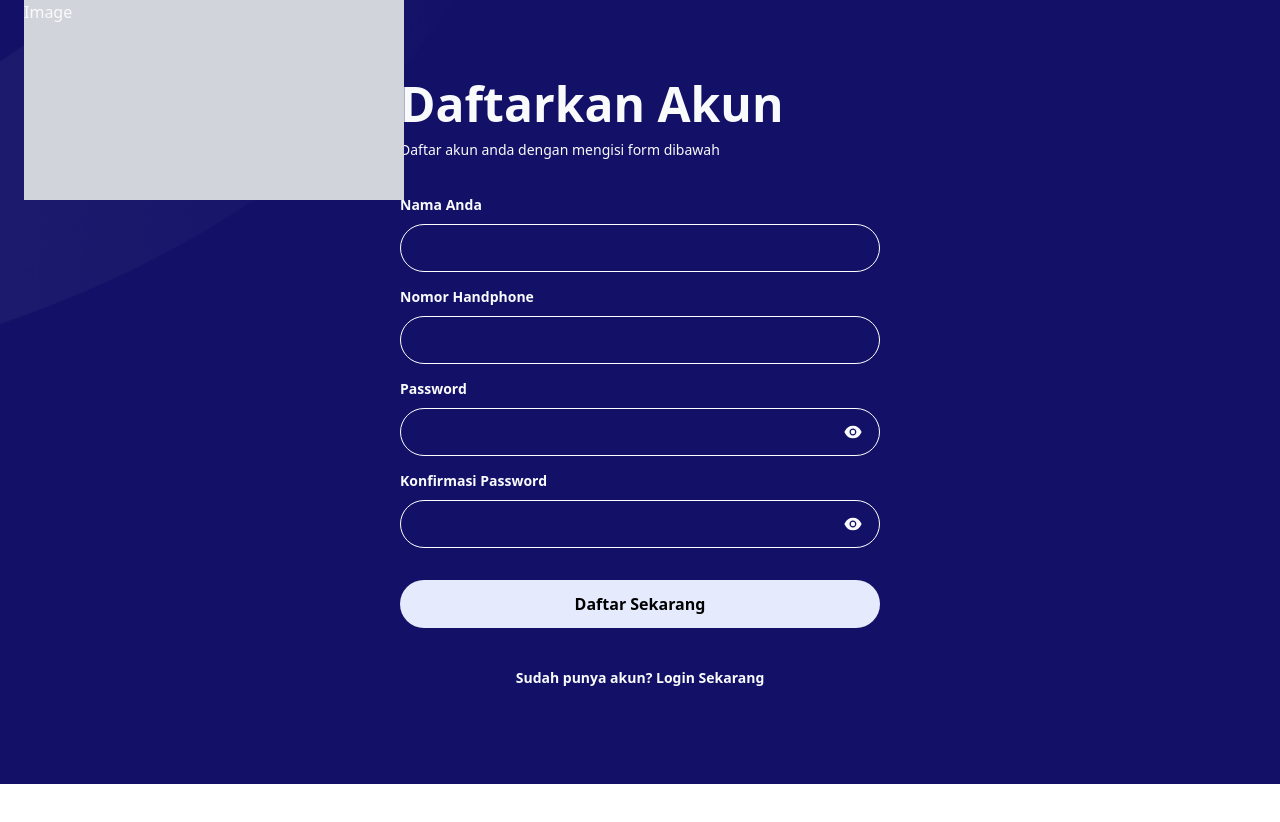
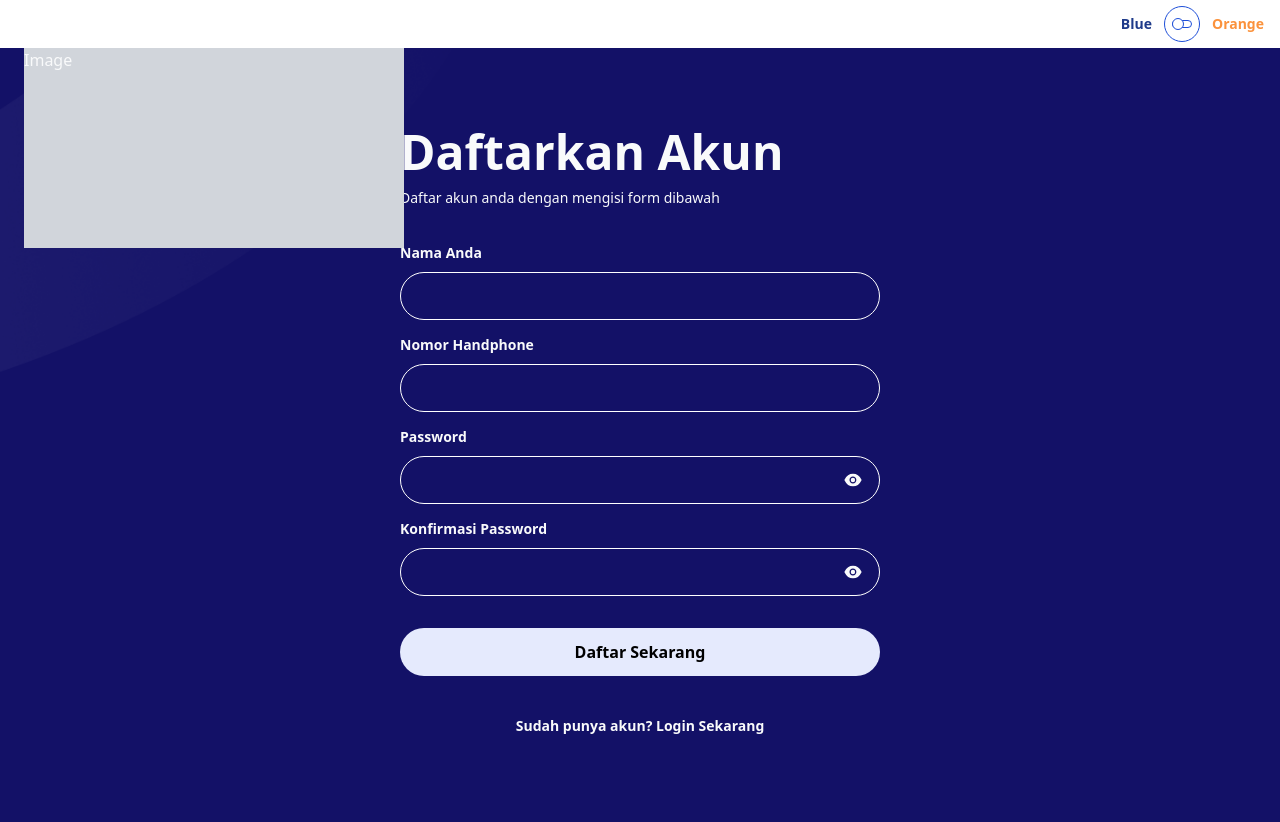
Before and after one commit to rezkitr/vocagame-test, a Next.js app: page /register in a window 1280 px wide. Shown: the top 822 px of the page. Before the commit the page ends 800 px from the top, so only its background shows below. Built offline with nearby package versions, Linux system fonts and the light colour scheme.

Commit message:
theme toggle

```diff
--- a/src/app/globals.css
+++ b/src/app/globals.css
@@ -21,7 +21,15 @@
         @apply bg-[url('/bg-register-blue.png')];
     }
 
+    .blue .login-bg {
+        @apply bg-[url('/bg-login-blue.png')];
+    }
+
     .orange .register {
         @apply bg-[url('/bg-register-orange.png')];
     }
+
+    .orange .login-bg {
+        @apply bg-[url('/bg-login-orange.png')];
+    }
 }
--- a/src/app/login/page.js
+++ b/src/app/login/page.js
@@ -4,7 +4,7 @@ import Link from "next/link";
 const Login = () => {
     return (
         <div className="h-full flex overflow-auto">
-            <div className="h-max flex-1 bg-[url('/bg-login-blue.png')] bg-cover flex flex-col items-center gap-10 pt-24 pb-28">
+            <div className="login-bg only:h-max flex-1 bg-cover flex flex-col items-center gap-10 pt-24 pb-28">
                 <div className="w-[300px] min-h-[400px] bg-gray-300">Image</div>
                 <div className="text-white w-[440px] text-center">
                     <h1 className="font-bold text-3xl">LOREM</h1>
--- /dev/null
+++ b/src/app/register/layout.js
@@ -0,0 +1,15 @@
+import { ToggleThemeButton } from "@/components";
+import React from "react";
+
+const RegisterLayout = ({ children }) => {
+    return (
+        <div>
+            <div className="h-12 bg-white px-4 flex justify-end items-center">
+                <ToggleThemeButton />
+            </div>
+            {children}
+        </div>
+    );
+};
+
+export default RegisterLayout;
--- a/src/app/register/page.js
+++ b/src/app/register/page.js
@@ -4,7 +4,7 @@ import Link from "next/link";
 
 const Register = () => {
     return (
-        <div className="register h-full overflow-auto flex justify-center bg-cover text-gray-50">
+        <div className="register h-full overflow-auto flex justify-center bg-cover text-gray-50 relative">
             <div className="absolute top-0 left-6 w-[380px] h-[200px] bg-gray-300">
                 Image
             </div>
--- a/src/components/ToggleThemeButton.js
+++ b/src/components/ToggleThemeButton.js
@@ -3,9 +3,28 @@ import { useSelector, useDispatch } from "react-redux";
 import { toggleTheme } from "@/redux/slices/themeSlice";
 
 const ToggleThemeButton = () => {
+    const theme = useSelector((state) => state.theme.theme);
     const dispatch = useDispatch();
 
-    return <button onClick={() => dispatch(toggleTheme())}>Theme</button>;
+    return (
+        <div className="flex items-center gap-3 w-fit">
+            <p className="text-sm font-semibold text-blue-900">Blue</p>
+            <div
+                className="w-9 h-9 bg-white rounded-full border border-blue-700 flex items-center justify-center cursor-pointer"
+                onClick={() => dispatch(toggleTheme())}
+            >
+                <div className="relative p-1">
+                    <div className="border border-blue-700 w-5 h-2 rounded-xl" />
+                    <div
+                        className={`border border-blue-700 w-3 h-3 bg-white rounded-full absolute top-0 bottom-0 my-auto ${
+                            theme === "blue" ? "left-1" : "right-1"
+                        }`}
+                    />
+                </div>
+            </div>
+            <p className="text-sm font-semibold text-orange-400">Orange</p>
+        </div>
+    );
 };
 
 export default ToggleThemeButton;
```
Also changed, not shown: public/bg-login-orange.png (added).
